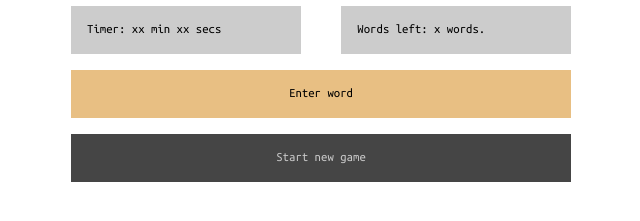
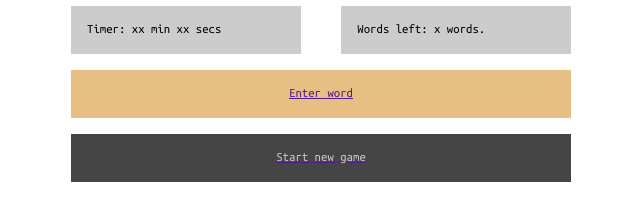
Before and after one commit to thomaswalsh92/wordsearch, a plain HTML site: page root/index.html in a window 1280 px wide. Shown: the part 481-702 px from the top of the page, 319-959 px from the left. Drawn offline with Linux system fonts and the light colour scheme.

Commit message:
added anchor tags to HTML elements for buttons to allow clicking

```diff
--- a/root/index.html
+++ b/root/index.html
@@ -148,8 +148,8 @@
             <div class="dashboard">
                 <div class="widget" id="timer"><p>Timer: xx min xx secs</p></div>
                 <div class="widget" id="word-left"><p>Words left: x words.</p></div>
-                <div class="button" id="enter-word"><p>Enter word</p></div>
-                <div class="button" id="start-new"><p>Start new game</p></div>
+                <a class="button" id="enter-word" href=''><p>Enter word</p></a>
+                <a class="button" id="start-new" href=''><p>Start new game</p></a>
             </div>
         </div>
     </div>
--- a/root/js/main.js
+++ b/root/js/main.js
@@ -1,8 +1,8 @@
 //GLOBAL VARS
 
+//stubbed word names
 let wordNames = ['apple', 'banana', 'apricot', 'kiwi', 'peach'];
 // ! DO NOT CHANGE BOARD SIZE, AS WILL CAUSE CONFLICT WITH EXISTING OBJECT STRUCTURE !
-// ! Will be refactored later !
 // ! UI also needs to be redesigned to account for anything other than a 10 x 10 grid !
 let boardSize = 10;
 
```
